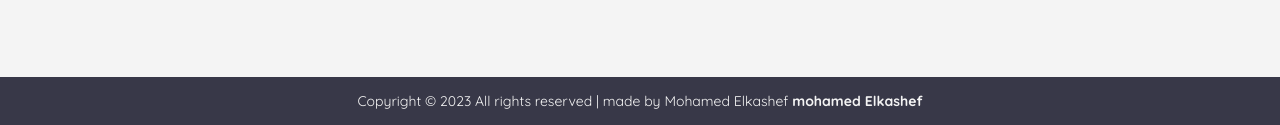
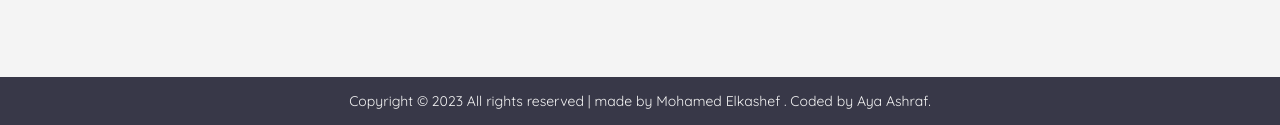
Before and after one commit to ayaashraf478/Build-Restaurant-Website, a plain HTML site: page index.html in a window 1280 px wide. Shown: the part 4962-5087 px from the top of the page. Drawn offline with Linux system fonts and the light colour scheme.

Commit message:
Update index.html

```diff
--- a/index.html
+++ b/index.html
@@ -282,7 +282,9 @@
     </main>
     <!-- Footer Start-->
     <footer id="footer">
-        <p>Copyright &copy; 2023 All rights reserved | made by Mohamed Elkashef <b><a href="https://mohamedelkashef.com" target="_blank">mohamed Elkashef</a></b></p>
+	<p> Copyright &copy; 2023 All rights reserved | made by Mohamed Elkashef  <a href="https://mohamedelkashef.com" target="_blank"></a>.
+	Coded by <a href="#">Aya Ashraf</a>.
+        </p>
     </footer>
     <!-- Footer End-->
 </body>
```
